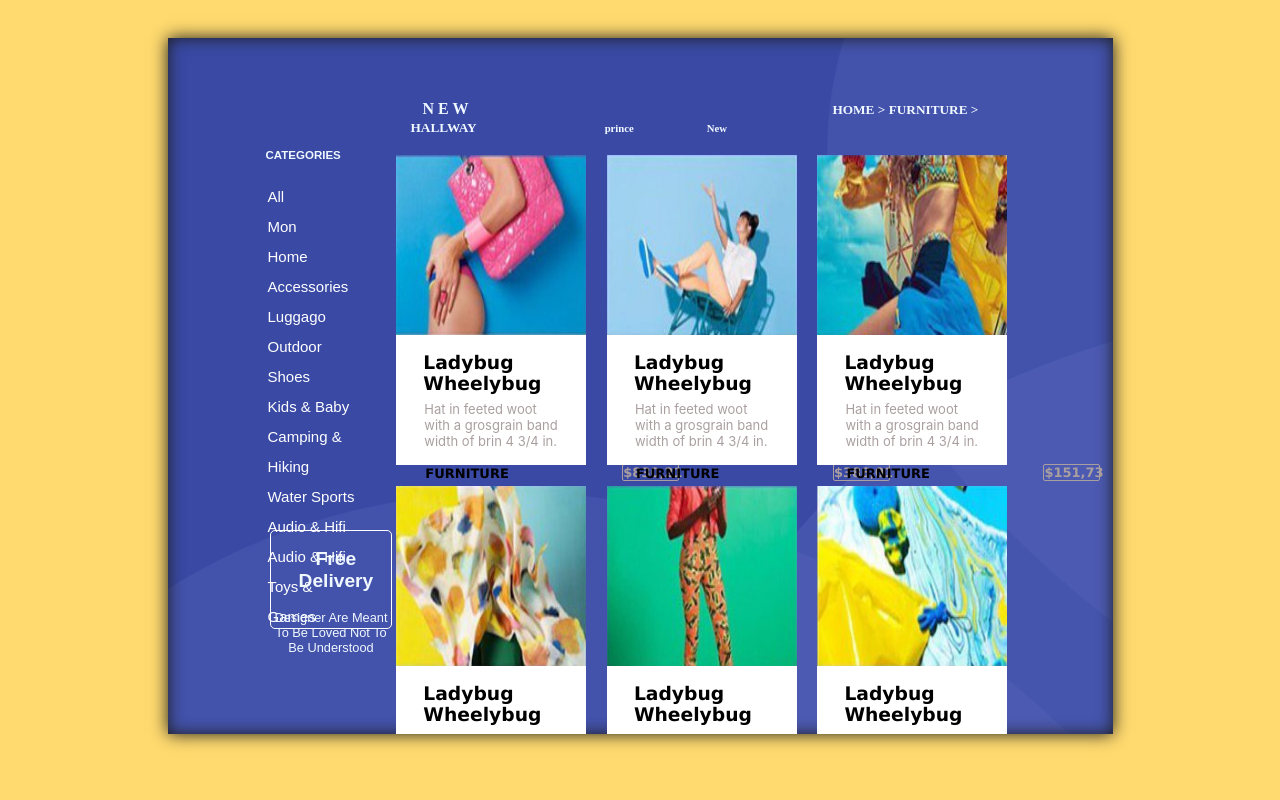
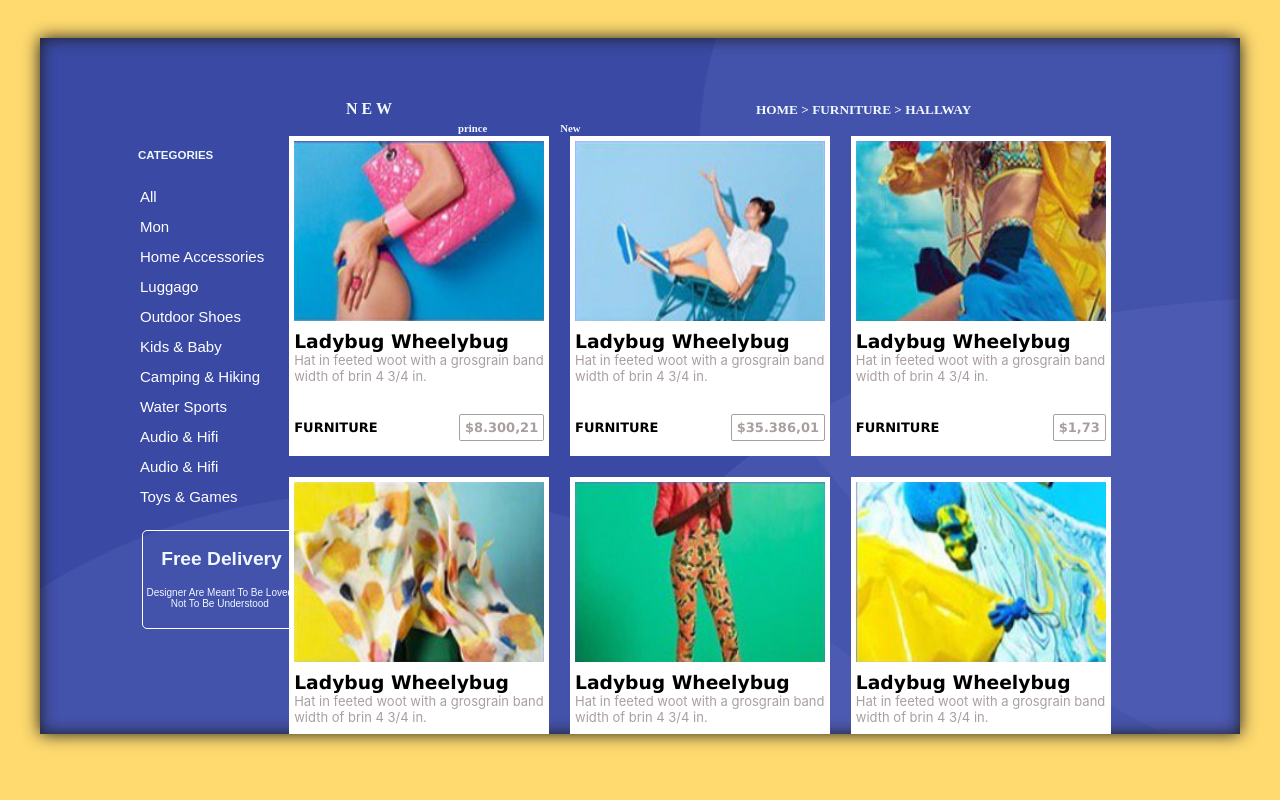
Before and after one commit to marcusG4m4/dever-de-casa, a plain HTML site: page index.html in a window 1280 px wide. Drawn offline with Linux system fonts and the light colour scheme.

Commit message:
mudando para px.

```diff
--- a/index.html
+++ b/index.html
@@ -110,8 +110,10 @@
           </div>
           <h3>Ladybug Wheelybug</h3>
                 <p>Hat in feeted woot with a grosgrain band width of brin 4 3/4 in.</p>
+                <div class="rodapecard">
                   <h4>FURNITURE</h4>
-                <h6>$830,21</h6>
+                  <h6>$8.300,21</h6>
+                </div>
           </div>
           <div class="card">
             <div class="img">
@@ -119,16 +121,20 @@
             </div>
             <h3>Ladybug Wheelybug</h3>
                 <p>Hat in feeted woot with a grosgrain band width of brin 4 3/4 in.</p>
+                <div class="rodapecard">
                   <h4>FURNITURE</h4>
-                <h6>$386,01</h6>
+                  <h6>$35.386,01</h6>
+                </div>
           </div>
           <div class="card">
             <div class="img"><img src="img/img03.jpg" alt="imagem03" />
           </div>
           <h3>Ladybug Wheelybug</h3>
                 <p>Hat in feeted woot with a grosgrain band width of brin 4 3/4 in.</p>
+                <div class="rodapecard">
                   <h4>FURNITURE</h4>
-                <h6>$151,73</h6>
+                  <h6>$1,73</h6>
+                </div>
           </div>
           <div class="card">
             <div class="img">
@@ -136,16 +142,20 @@
             </div>
             <h3>Ladybug Wheelybug</h3>
                 <p>Hat in feeted woot with a grosgrain band width of brin 4 3/4 in.</p>
+                <div class="rodapecard">
                   <h4>FURNITURE</h4>
                   <h6>$333,54</h6>
+                </div>
           </div>
             <div class="card">
             <div class="img"><img src="img/img05.jpg" alt="imagem05" />
           </div>
           <h3>Ladybug Wheelybug</h3>
                 <p>Hat in feeted woot with a grosgrain band width of brin 4 3/4 in.</p>
+                <div class="rodapecard">
                   <h4>FURNITURE</h4>
                   <h6>$184,18</h6>
+                </div>
             </div>
             <div class="card">
             <div class="img">
@@ -153,6 +163,7 @@
             </div>
             <h3>Ladybug Wheelybug</h3>
                 <p>Hat in feeted woot with a grosgrain band width of brin 4 3/4 in.</p>
+                <div class="rodapecard">
                   <h4>FURNITURE</h4>
                   <h6>$308,78</h6>
                 </div>
@@ -160,5 +171,6 @@
         </div>
         </div>
       </div>
+    </div>
   </body>
 </html>
--- a/style.css
+++ b/style.css
@@ -6,7 +6,7 @@ body {
 .principal {
     background-color: #3949a4;
     display: flex;
-    width: 75%;
+    width: 1200px;
     margin: 3% auto;
     height: 87vh;
     overflow: hidden;
@@ -29,7 +29,7 @@ body {
 
 .principal .menu-esquerdo p {
     color: aliceblue;
-    font-size: 80%;
+    font-size: 10px;
     font-family: Arial, Helvetica, sans-serif;
 }
 
@@ -119,14 +119,21 @@ body {
     flex-wrap: wrap;
     justify-content: center;
     align-content: center;
-    padding: 19px 0px 0px 29px;
+    padding: 0;
 }
 
 .principal .container #cards .card {
     background-color: rgb(255, 255, 255);
     height: 310px;
-    width: 30%;
+    width: 250px;
+    padding: 5px;
 }
+.principal .container #cards .card .rodapecard {
+    display: flex;
+    justify-content: space-between;
+    align-items: center;
+}
+
 
 .principal .container #cards .card .img {
     background-color: #ffda6f;
@@ -141,37 +148,41 @@ body {
 }
 
 .principal .container #cards .card h3 {
-    margin: 17px 0px -3px 27px;
+    margin: 0;
+    padding: 0;
+    margin-top: 10px;
     font-family: "Lucida Sans", "Lucida Sans Regular", "Lucida Grande", "Lucida Sans Unicode", Geneva, Verdana,
         sans-serif;
 }
 
 .principal .container #cards .card p {
-    margin: 10px 26px 16px 28px;
-    padding: 0px 0px 0px 0px;
     font-family: -apple-system, BlinkMacSystemFont, "Segoe UI", Roboto, Oxygen, Ubuntu, Cantarell, "Open Sans",
         "Helvetica Neue", sans-serif;
     font-size: small;
     color: rgb(170, 159, 159);
+    margin: 0;
+    padding: 0;
 }
 
 .principal .container #cards .card h4 {
-    margin: -12px 0 0 29px;
-    padding: 13px 0px 43px 0;
-    font-family: "Lucida Sans", "Lucida Sans Regular", "Lucida Grande", "Lucida Sans Unicode", Geneva, Verdana,
-        sans-serif;
+    font-family: "Lucida Sans", "Lucida Sans Regular", "Lucida Grande", "Lucida Sans Unicode", Geneva, Verdana, sans-serif;
     font-size: small;
+    width: 50%;
+    padding: 0;
 }
 
 .principal .container #cards .card h6 {
-    margin: -60px 0 0 226px;
-    padding: 0px 0px 0px 0px;
-    font-family: "Lucida Sans", "Lucida Sans Regular", "Lucida Grande", "Lucida Sans Unicode", Geneva, Verdana,
-        sans-serif;
+    padding: 5px;
+    font-family: "Lucida Sans", "Lucida Sans Regular", "Lucida Grande", "Lucida Sans Unicode", Geneva, Verdana, sans-serif;
     font-size: small;
     border-radius: 2px;
     border: 0.1px solid rgb(170, 159, 159);
     color: rgb(170, 159, 159);
-    width: 55px;
-    height: 15px;
+
 }
+
+/*@media (min-width: 400px) and (max-width: 800px) {
+    .principal .container #cards .card {
+        width: 100%;
+    }
+}*/
```
Lines whose indentation alone changed are shown as unchanged.
